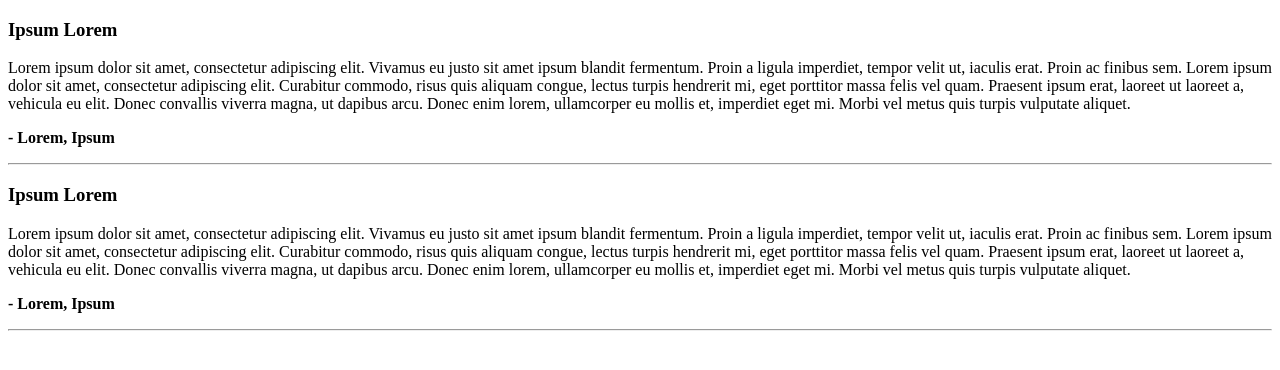
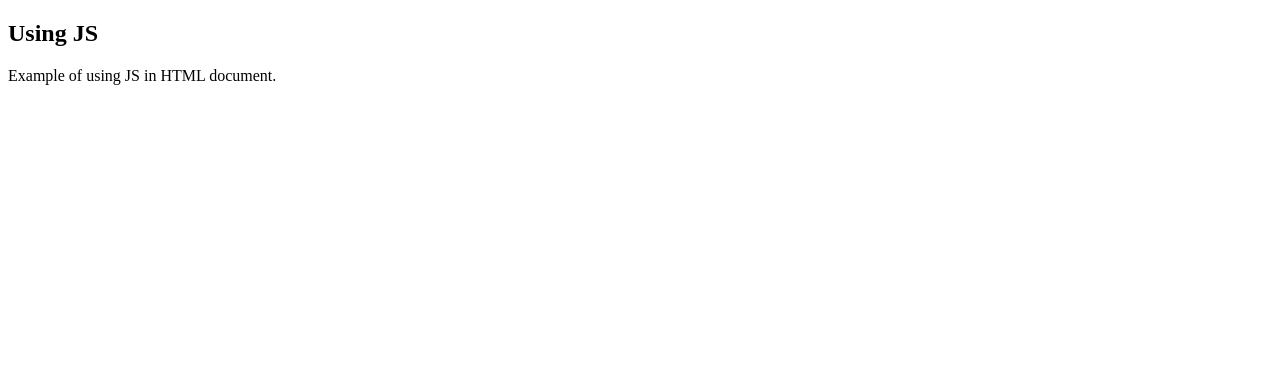
Before and after one commit to profmauricioneto/lp1-2024-2, a plain HTML site: page frontend-code/aula0/index.html in a window 1280 px wide. Drawn offline with Linux system fonts and the light colour scheme.

Commit message:
fix: minor adjustments.

```diff
--- a/frontend-code/aula0/index.html
+++ b/frontend-code/aula0/index.html
@@ -1,37 +1,16 @@
 <!DOCTYPE html>
 <html lang="en">
-  <head>
-    <meta charset="UTF-8" />
-    <meta name="viewport" content="width=device-width, initial-scale=1.0" />
-    <title>Hello World JavaScript</title>
+<head>
+    <meta charset="UTF-8">
+    <meta name="viewport" content="width=device-width, initial-scale=1.0">
+    <title>Hello  World JavaScript</title>
     <script src="js/hello.js"></script>
     <!-- <script>
         window.alert("Hello World from JS!");
     </script> -->
-  </head>
-  <body>
-    <h3>Ipsum Lorem</h3>
-    <p> Lorem ipsum dolor sit amet, consectetur adipiscing elit. Vivamus eu justo
-      sit amet ipsum blandit fermentum. Proin a ligula imperdiet, tempor velit
-      ut, iaculis erat. Proin ac finibus sem. Lorem ipsum dolor sit amet,
-      consectetur adipiscing elit. Curabitur commodo, risus quis aliquam congue,
-      lectus turpis hendrerit mi, eget porttitor massa felis vel quam. Praesent
-      ipsum erat, laoreet ut laoreet a, vehicula eu elit. Donec convallis
-      viverra magna, ut dapibus arcu. Donec enim lorem, ullamcorper eu mollis
-      et, imperdiet eget mi. Morbi vel metus quis turpis vulputate aliquet. </p>
-    <p><b>- Lorem, Ipsum</b></p>
-    <hr />
-
-    <h3>Ipsum Lorem</h3>
-    <p> Lorem ipsum dolor sit amet, consectetur adipiscing elit. Vivamus eu justo
-      sit amet ipsum blandit fermentum. Proin a ligula imperdiet, tempor velit
-      ut, iaculis erat. Proin ac finibus sem. Lorem ipsum dolor sit amet,
-      consectetur adipiscing elit. Curabitur commodo, risus quis aliquam congue,
-      lectus turpis hendrerit mi, eget porttitor massa felis vel quam. Praesent
-      ipsum erat, laoreet ut laoreet a, vehicula eu elit. Donec convallis
-      viverra magna, ut dapibus arcu. Donec enim lorem, ullamcorper eu mollis
-      et, imperdiet eget mi. Morbi vel metus quis turpis vulputate aliquet. </p>
-    <p><b>- Lorem, Ipsum</b></p>
-    <hr />
-  </body>
+</head>
+<body>
+    <h2>Using JS</h2>
+    <p>Example of using JS in HTML document.</p>
+</body>
 </html>
```
